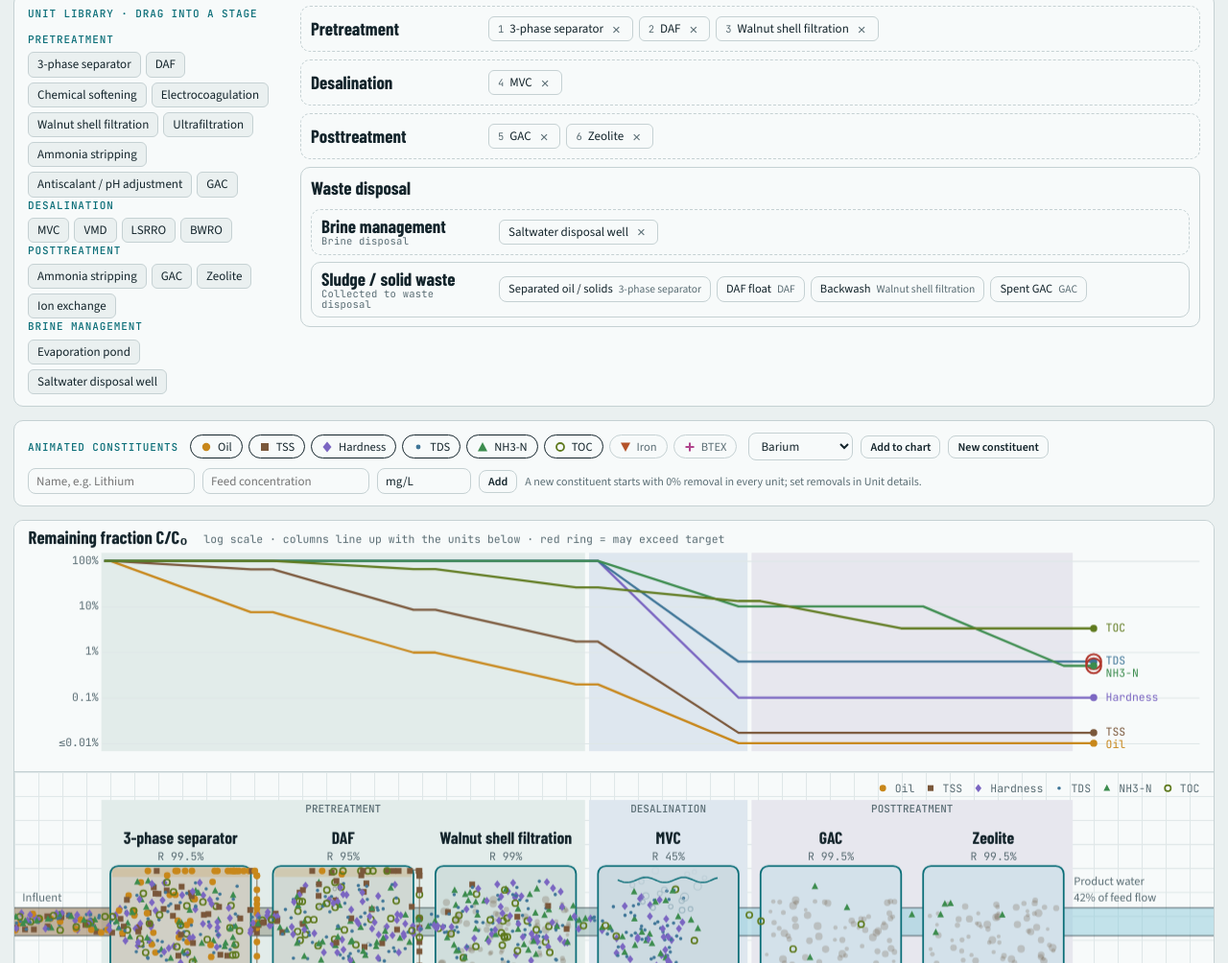
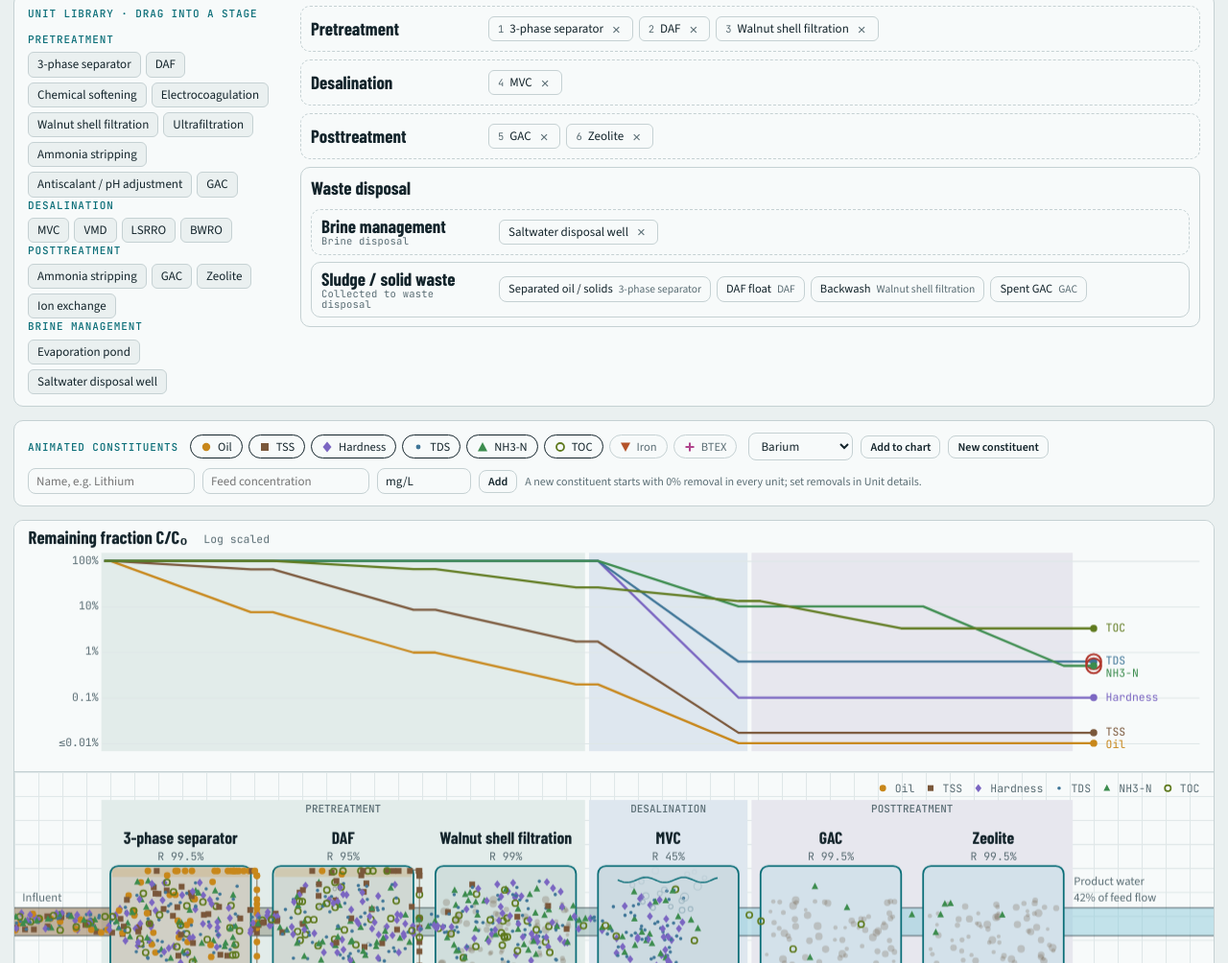
Before and after one commit to Zhuoran29/app-test-redirect, a plain HTML site: page explorer/index.html in a window 1280 px wide. Shown: the part 217-1221 px from the top of the page at 96% size. Drawn offline with nearby package versions, Linux system fonts and the light colour scheme; animation ran at ten frames a second.

Commit message:
text modificiation

```diff
--- a/explorer/index.html
+++ b/explorer/index.html
@@ -639,7 +639,7 @@ function drawChart(){
   cx.font=`11px ${C["--f-mono"]}`; cx.textBaseline="middle";
   for(let d=0;d>=LMIN;d--){ const y=yOf(Math.pow(10,d)); cx.strokeStyle=C["--grid"]; cx.lineWidth=1; cx.beginPath(); cx.moveTo(FEEDZ-8,y+.5); cx.lineTo(W-14,y+.5); cx.stroke(); cx.fillStyle=C["--muted"]; cx.textAlign="right"; cx.fillText(TICKS[-d],FEEDZ-12,y); }
   cx.textAlign="left"; cx.textBaseline="alphabetic"; cx.fillStyle=C["--fg"]; cx.font=`700 18px ${C["--f-display"]}`; cx.fillText("Remaining fraction C/C₀",14,23);
-  const tw=cx.measureText("Remaining fraction C/C₀").width; cx.fillStyle=C["--muted"]; cx.font=`11px ${C["--f-mono"]}`; cx.fillText("log scale · columns line up with the units below · red ring = may exceed target",14+tw+16,22);
+  const tw=cx.measureText("Remaining fraction C/C₀").width; cx.fillStyle=C["--muted"]; cx.font=`11px ${C["--f-mono"]}`; cx.fillText("Log scaled",14+tw+16,22);
   const sel=G.units.find(g=>g.inst.key===selKey); if(sel){ cx.fillStyle=rgba(C["--accent"],0.07); cx.fillRect(sel.x0,PT-8,sel.w,PB-PT+16); }
   const endX=W-OUTZ+30, labels=[];
   chartSpecies().forEach(p=>{ const col=colorOf(p), c0=feed[p]; if(!c0) return;
```
